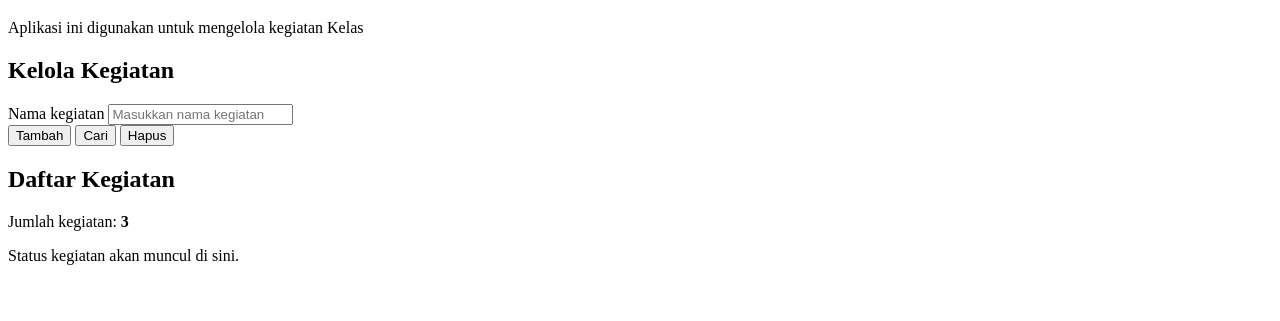
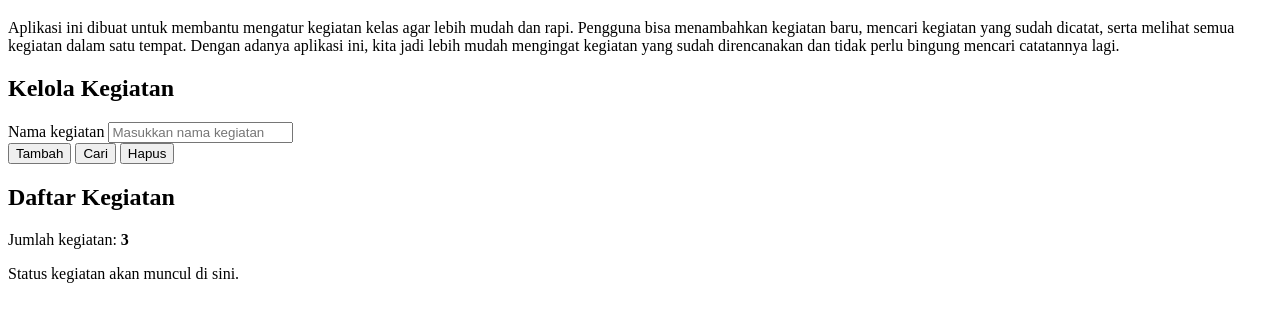
Before and after one commit to gwenniferanderiresya-hash/ProyekAkhir_2026_4484, a plain HTML site: page index.html in a window 1280 px wide. Shown: the part 61-382 px from the top of the page. Drawn offline with Linux system fonts and the light colour scheme.

Commit message:
memperbarui deskripsi HTML

```diff
--- a/index.html
+++ b/index.html
@@ -16,7 +16,7 @@
   <main class="container">
     <header class="kepala-halaman">
       <h1>Pengelolaan Kegiatan Kelas</h1>
-      <p>Aplikasi ini digunakan untuk mengelola kegiatan Kelas</p>
+      <p>Aplikasi ini dibuat untuk membantu mengatur kegiatan kelas agar lebih mudah dan rapi. Pengguna bisa menambahkan kegiatan baru, mencari kegiatan yang sudah dicatat, serta melihat semua kegiatan dalam satu tempat. Dengan adanya aplikasi ini, kita jadi lebih mudah mengingat kegiatan yang sudah direncanakan dan tidak perlu bingung mencari catatannya lagi.</p>
     </header>
 
     <section class="panel" aria-label="Pengelolaan kegiatan">
```
